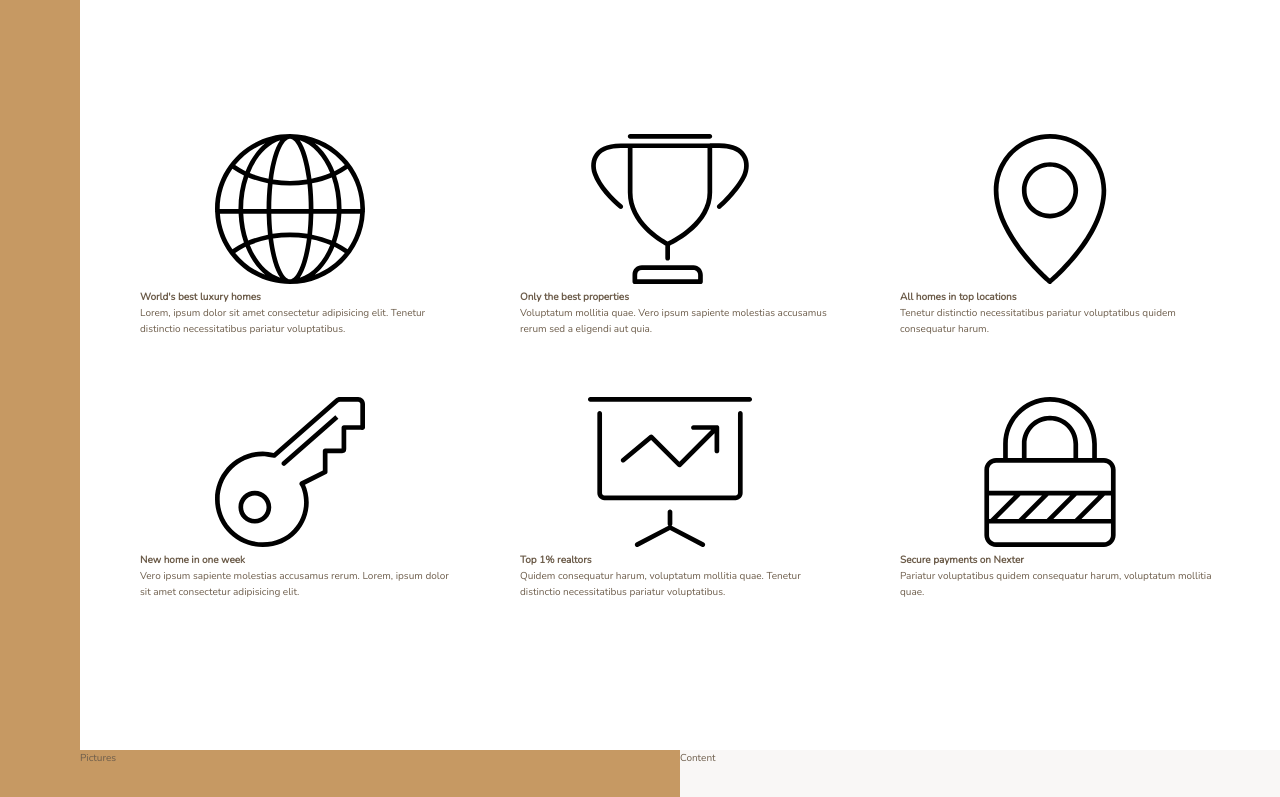
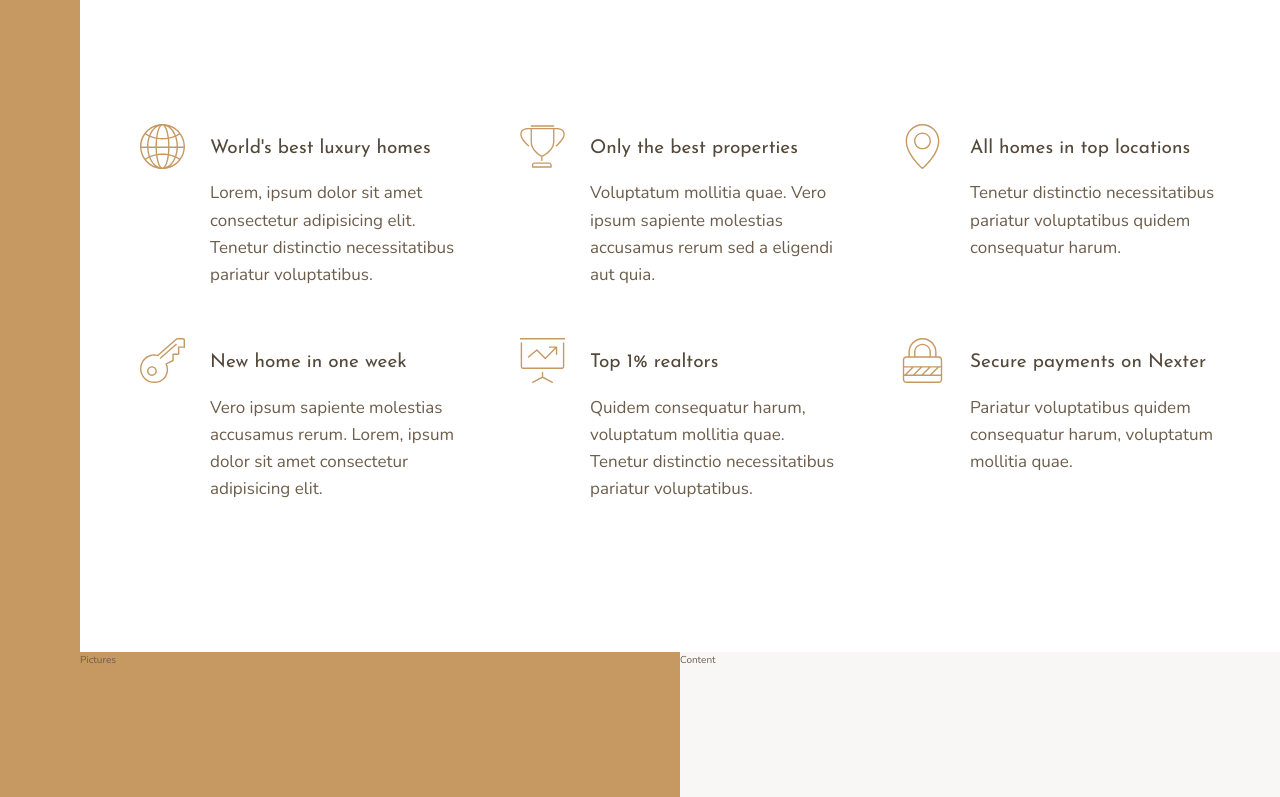
Before and after one commit to itsreallydrew/Nexters-demo, a website: page starter/index.html in a window 1280 px wide. Shown: the part 656-1453 px from the top of the page. Drawn offline with nearby package versions, Linux system fonts and the light colour scheme.

Commit message:
feature section pt.2

```diff
--- a/starter/index.html
+++ b/starter/index.html
@@ -29,7 +29,7 @@
                 <svg class="feature__icon">
                     <use xlink:href='img/sprite.svg#icon-global'></use>
                 </svg>
-                <h4 class="heading-4">World's best luxury homes</h4>
+                <h4 class="heading-4 -dark">World's best luxury homes</h4>
                 <p class="feature__text">
                     Lorem, ipsum dolor sit amet consectetur adipisicing elit. Tenetur distinctio necessitatibus pariatur voluptatibus.
                 </p>
@@ -38,7 +38,7 @@
                 <svg class="feature__icon">
                     <use xlink:href='img/sprite.svg#icon-trophy'></use>
                 </svg>
-                <h4 class="heading-4">Only the best properties</h4>
+                <h4 class="heading-4 -dark">Only the best properties</h4>
                 <p class="feature__text">
                     Voluptatum mollitia quae. Vero ipsum sapiente molestias accusamus rerum sed a eligendi aut quia.
                 </p>
@@ -47,7 +47,7 @@
                 <svg class="feature__icon">
                     <use xlink:href='img/sprite.svg#icon-map-pin'></use>
                 </svg>
-                <h4 class="heading-4">All homes in top locations</h4>
+                <h4 class="heading-4 -dark">All homes in top locations</h4>
                 <p class="feature__text">
                     Tenetur distinctio necessitatibus pariatur voluptatibus quidem consequatur harum.
                 </p>
@@ -56,7 +56,7 @@
                 <svg class="feature__icon">
                     <use xlink:href='img/sprite.svg#icon-key'></use>
                 </svg>
-                <h4 class="heading-4">New home in one week</h4>
+                <h4 class="heading-4 -dark">New home in one week</h4>
                 <p class="feature__text">
                     Vero ipsum sapiente molestias accusamus rerum. Lorem, ipsum dolor sit amet consectetur adipisicing elit.
                 </p>
@@ -65,7 +65,7 @@
                 <svg class="feature__icon">
                     <use xlink:href='img/sprite.svg#icon-presentation'></use>
                 </svg>
-                <h4 class="heading-4">Top 1% realtors</h4>
+                <h4 class="heading-4 -dark">Top 1% realtors</h4>
                 <p class="feature__text">
                     Quidem consequatur harum, voluptatum mollitia quae. Tenetur distinctio necessitatibus pariatur voluptatibus.
                 </p>
@@ -74,7 +74,7 @@
                 <svg class="feature__icon">
                     <use xlink:href='img/sprite.svg#icon-lock'></use>
                 </svg>
-                <h4 class="heading-4">Secure payments on Nexter</h4>
+                <h4 class="heading-4 -dark">Secure payments on Nexter</h4>
                 <p class="feature__text">
                     Pariatur voluptatibus quidem consequatur harum, voluptatum mollitia quae.
                 </p>
--- a/starter/sass/_features.scss
+++ b/starter/sass/_features.scss
@@ -4,6 +4,26 @@
 	margin: 15rem 0;
 
 	display: grid;
-	grid-template-columns: repeat(3, 1fr);
+	// grid-template-columns: repeat(3, 1fr);
+	grid-template-columns: repeat(auto-fit, minmax(25rem, 1fr));
 	gap: 6rem;
+	align-items: flex-start;
 }
+
+.feature {
+	display: grid;
+	grid-template-columns: min-content 1fr;
+	gap: 1.5rem 2.5rem;
+
+	&__icon {
+		fill: $color-primary;
+		width: 4.5rem;
+		height: 4.5rem;
+		grid-row: 1 / span 2;
+		transform: translateY(-1rem);
+	}
+
+	&__text {
+		font-size: 1.7rem;
+	}
+}
--- a/starter/sass/_typography.scss
+++ b/starter/sass/_typography.scss
@@ -0,0 +1,25 @@
+%heading {
+	font-family: $font-display;
+	font-weight: 400;
+}
+
+.heading-1 {
+	@extend %heading;
+}
+.heading-2 {
+	@extend %heading;
+}
+.heading-3 {
+	@extend %heading;
+}
+.heading-4 {
+	@extend %heading;
+	font-size: 1.9rem;
+
+	&.-light {
+		color: $color-grey-light-1;
+	}
+	&.-dark {
+		color: $color-grey-dark-1;
+	}
+}
```
Also changed, not shown: starter/css/style.css, 1 other file.
